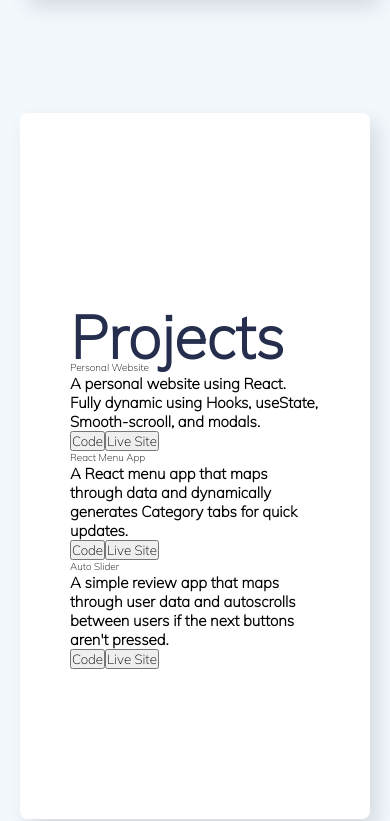
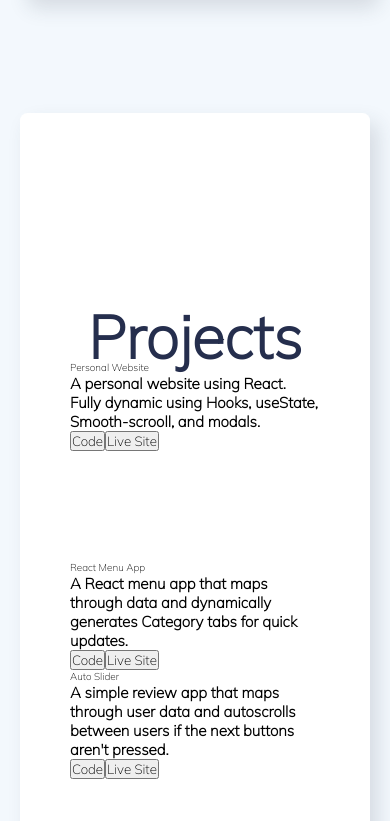
Before and after one commit to cameronmcc/personal-website-v2, a React (Create React App) app: page / in a window 390 px wide. Shown: the part 3243-4064 px from the top of the page. Built offline with nearby package versions, Linux system fonts and the light colour scheme.

Commit message:
Projects section coming along nicely with mobile first grid layouts.

```diff
--- a/src/components/Projects/Projects.js
+++ b/src/components/Projects/Projects.js
@@ -10,7 +10,8 @@ const Projects = () => {
         <div className="proj-white-bg">
           <h1 className="proj-heading">Projects</h1>
           <section className="proj-items-grid">
-            <div className="proj-1">
+            <div className=" projects proj-1">
+              <div className="project-items-row">
                 <div className="proj-title">Personal Website</div>
                 {/* <div className="proj-img-wrapper">
               <img className="proj-img" src="proj1.png" alt="proj1.png"></img>
@@ -31,7 +32,8 @@ const Projects = () => {
                   </button>
                 </div>
               </div>
-            <div className="proj-2">
+            </div>
+            <div className="projectss proj-2">
               <div className="proj-title">React Menu App</div>
               {/* <div className="proj-img-wrapper">
               <img className="proj-img" src="proj2.png" alt="proj1.png"></img>
--- a/src/components/Projects/style.css
+++ b/src/components/Projects/style.css
@@ -21,11 +21,12 @@
 
 .proj-white-bg {
   margin: 10vh auto 10vh auto;
+  padding: 10rem 5rem 15rem 5rem;
   display: flex;
-  padding: 10rem 5rem 15rem 5rem;
   flex-direction: row;
   flex-wrap: wrap;
   align-content: center;
+  justify-content: center;
   z-index: 1;
   width: 100%;
   height: auto;
@@ -34,3 +35,31 @@
   background: #fff;
   box-shadow: rgb(46 61 73 / 15%) 8px 10px 20px 0px;
 }
+
+/* Grid */
+
+.proj-items-grid {
+  display: flex;
+  flex-direction: row;
+  flex-wrap: wrap;
+  align-items: center;
+  justify-content: center;
+}
+
+.projects {
+  display: flex;
+  flex-direction: row;
+  flex-basis: content;
+  justify-content: space-around;
+  min-width: 25rem;
+  min-height: 20rem;
+  overflow: visible;
+  margin-left: 0;
+}
+
+.proj-item-row {
+  display: flex;
+  width: 90%;
+  justify-content: flex-start;
+  align-items: center;
+}
```
Lines whose indentation alone changed are shown as unchanged.
